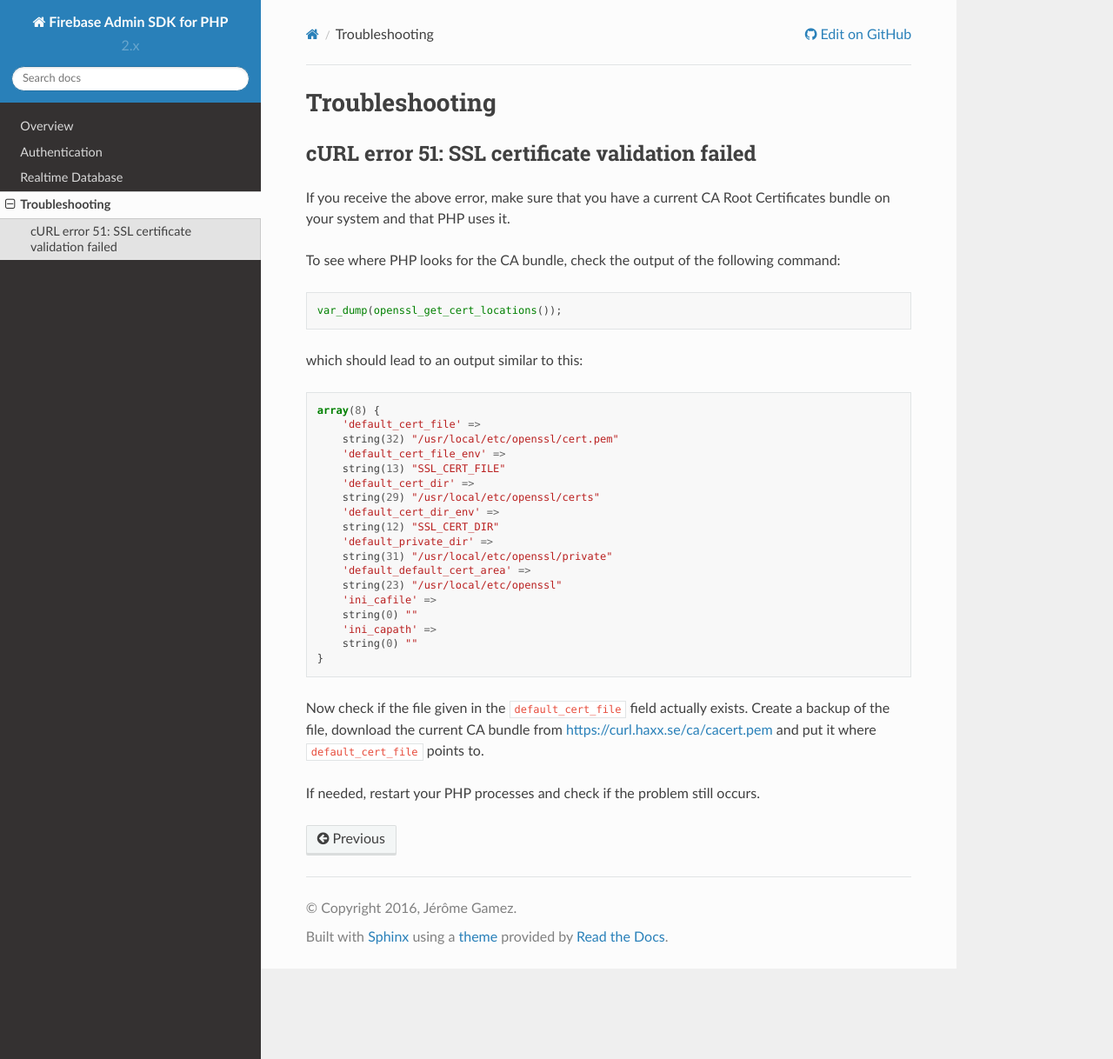
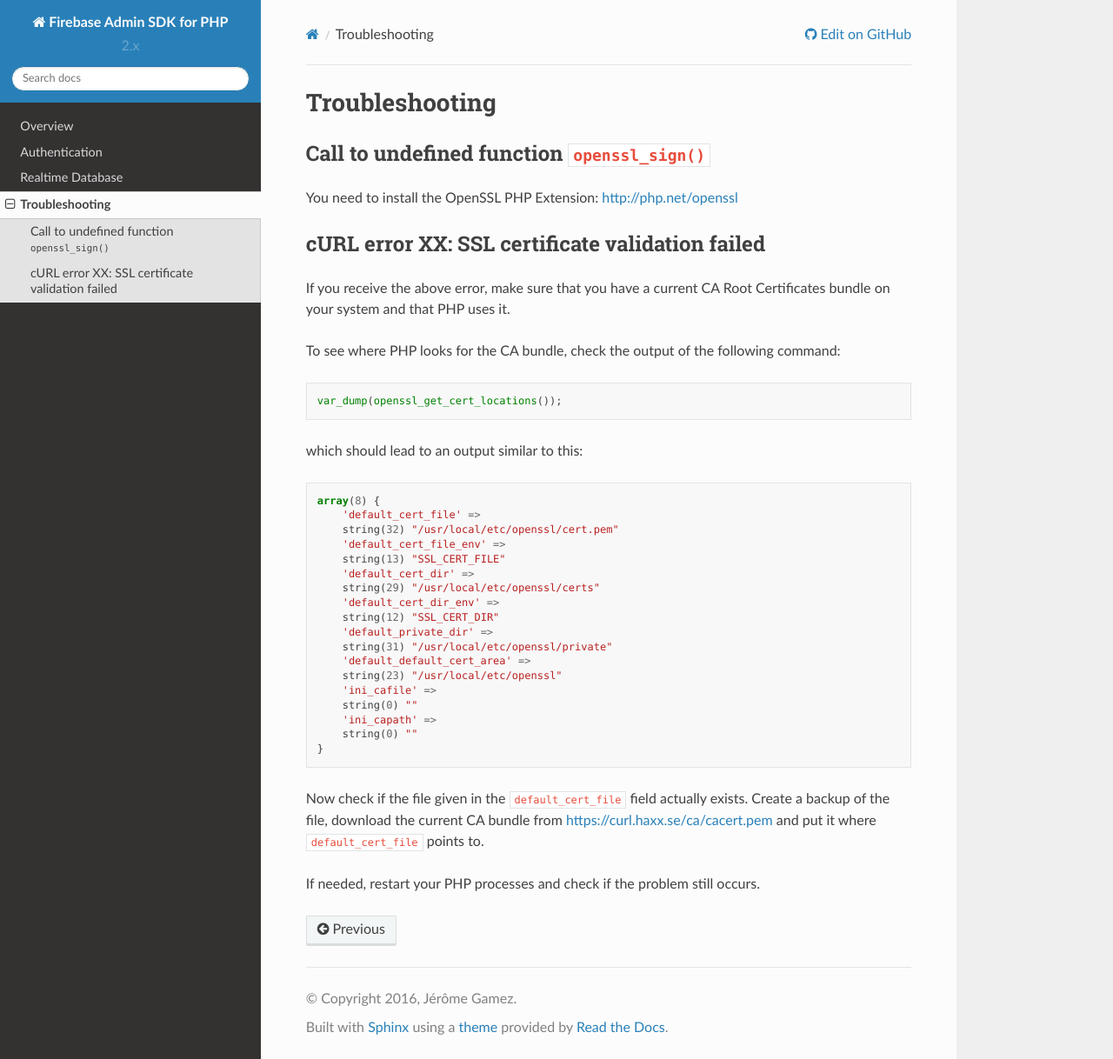
Before and after one commit to kreait/firebase-php, a Sphinx documentation site: the page built from docs/troubleshooting.rst, in a window 1280 px wide and 1218 px high. Shown: the whole window at 87% size. Built offline with Sphinx 7.4.7 and the Read the Docs theme 2.0.0, drawn with Linux system fonts in a browser that asks for light colours.

Commit message:
Add OpenSSL section to the troubleshooting docs

```diff
--- a/docs/troubleshooting.rst
+++ b/docs/troubleshooting.rst
@@ -2,8 +2,14 @@
 Troubleshooting
 ###############
 
+*********************************************
+Call to undefined function ``openssl_sign()``
+*********************************************
+
+You need to install the OpenSSL PHP Extension: http://php.net/openssl
+
 ************************************************
-cURL error 51: SSL certificate validation failed
+cURL error XX: SSL certificate validation failed
 ************************************************
 
 If you receive the above error, make sure that you have a current
```
